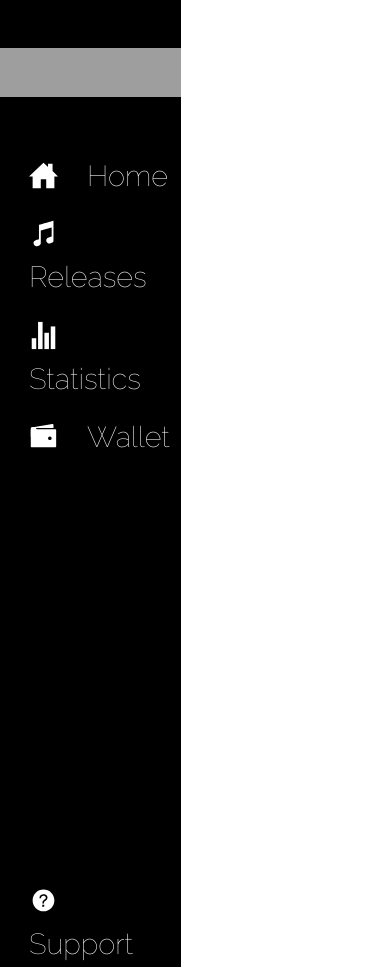
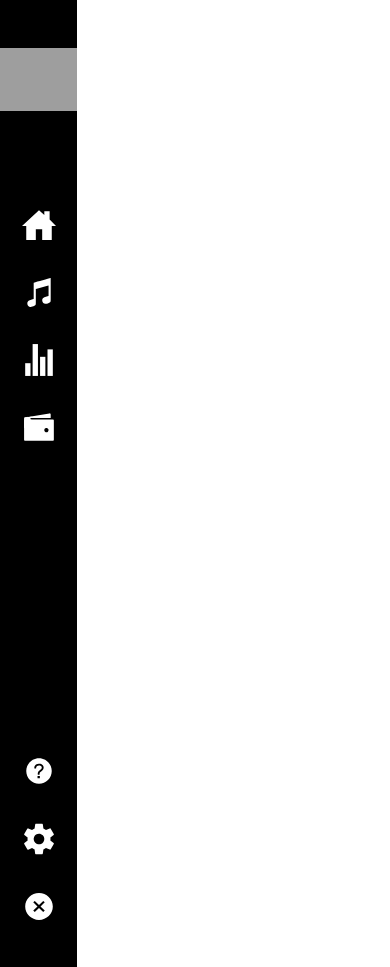
Before and after one commit to nstuPlyaskin/labelWebsite, a Django app: page /home/ in a window 390 px wide. Run offline with Django 5.2, Linux system fonts and the light colour scheme; grey boxes are pictures that could not be loaded.

Commit message:
Added: adaptive menu
Added: adaptive for desktop and mobile resolution html + css menu for lk

```diff
--- a/labelWebsite/home/static/home/css/home.css
+++ b/labelWebsite/home/static/home/css/home.css
@@ -25,7 +25,6 @@
         justify-content: start;
         flex-direction: column;
         align-content: space-between;
-        align-items: left;
 
         width: 35vh;
         height: 100vh;
@@ -34,7 +33,7 @@
 
         font-family: 'Raleway';
         color: white;
-        font-size: 3vh;
+        font-size: 2.25vh;
         font-weight: lighter;
 
         background: black;
@@ -43,6 +42,7 @@
         transition: 0.25s;
     }
 
+        /* logo for desktop version */
         #logo-img{
             margin-top: 5vh;
             width: auto;
@@ -52,12 +52,22 @@
             user-select: none;
         }
 
+        /* logo for mobile version */
+        #small-logo-img{
+            margin-top: 0vh;
+            width: 0;
+            height: 0;
+
+            pointer-events: none;
+            user-select: none;
+        }
+
         #lnk-home{
-            margin-top: 6vh;
+            margin-top: 10vh;
         }
 
         #lnk-support{
-            margin-top: 42vh;
+            margin-top: 43vh;
         }
 
         #lnk-home, #lnk-releases, #lnk-statistics, #lnk-wallet, #lnk-support, #lnk-settings, #lnk-logout{
@@ -97,3 +107,64 @@
 
         background: white;
     }
+
+
+/* For Mobile Resolution */
+@media screen and (max-width: 1024px){
+
+    /* leftside menu section */
+    #menu-section{
+        align-items: center;
+        width: 10vh;
+        font-size: 2.25vh;
+        transition: 0.25s;
+    }
+
+            /* logo for desktop version */
+            #logo-img{
+                margin-top: 0;
+                width: 0;
+                height: 0;
+            }
+
+            /* logo for mobile version */
+            #small-logo-img{
+                margin-top: 5vh;
+                width: auto;
+                height: 6.5vh;
+
+                pointer-events: none;
+                user-select: none;
+            }
+
+            #lnk-home, #lnk-releases, #lnk-statistics, #lnk-wallet, #lnk-support, #lnk-settings, #lnk-logout{
+                margin-bottom: 1.5vh;
+                margin-left: 0;
+                margin-top: 1.5vh;
+
+                font-size: 0;
+                transition: 0.25s;
+            }
+
+            #lnk-home{
+                margin-top: 10vh;
+            }
+
+            #lnk-support{
+                margin-top: 30vh;
+            }
+
+            #icon-nav{
+                width: 3.5vh;
+                height: auto;
+                margin-right: 0;
+                margin-bottom: 0.5vh;
+            }
+
+            #lnk-home:hover, #lnk-releases:hover, #lnk-statistics:hover, #lnk-wallet:hover, #lnk-support:hover, #lnk-settings:hover, #lnk-logout:hover{
+                margin-left: 7vh;
+                border-right: solid 5vh #FFD502;
+
+                transition: 0.5s;
+            }
+}
--- a/labelWebsite/home/templates/home/home.html
+++ b/labelWebsite/home/templates/home/home.html
@@ -18,6 +18,7 @@
         <!-- leftside menu section -->
         <section id="menu-section">
             <img id="logo-img"src="{% static 'home/img/logoText.svg' %}" alt="Image"></img>
+            <img id="small-logo-img"src="{% static 'home/img/logoSmall.svg' %}" alt="Image"></img>
 
             <div id="lnk-home"><img id="icon-nav" src="{% static 'home/img/icoHome.svg' %}"></img>Home</div>
             <div id="lnk-releases"><img id="icon-nav" src="{% static 'home/img/icoMusic.svg' %}"></img>Releases</div>
```
Also changed, not shown: labelWebsite/home/static/home/img/logoSmall.svg (added).
